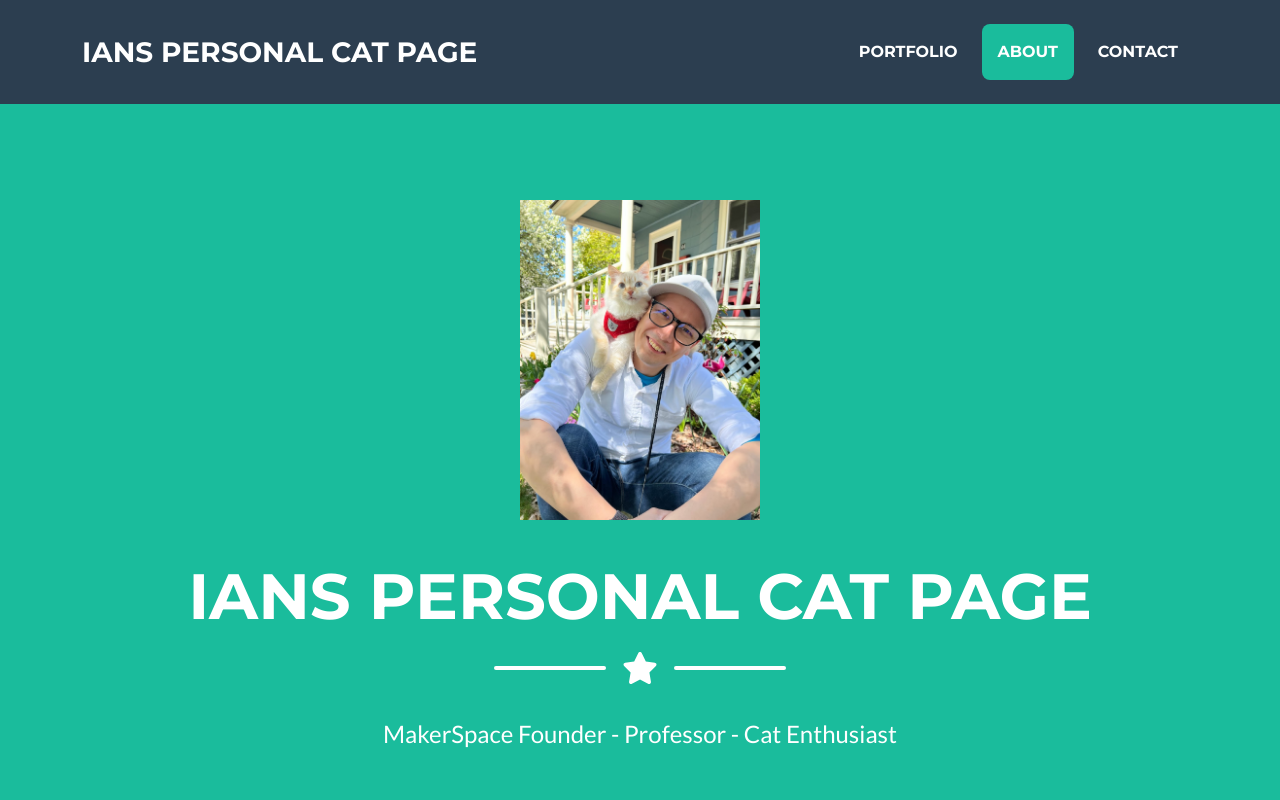
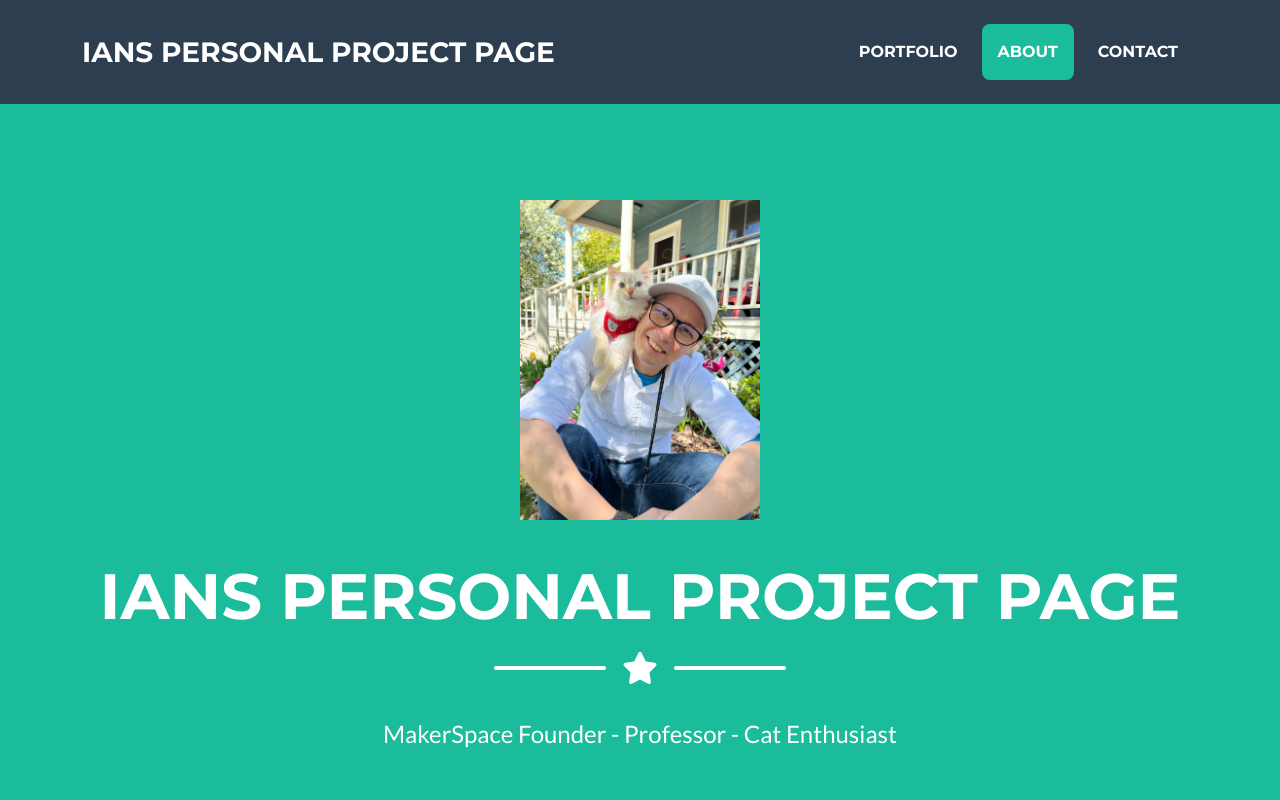
Before and after one commit to ianroy/ENGR11a-Spring2024, a plain HTML site: page index.html in a window 1280 px wide. Shown: the top 800 px of the page. Drawn offline with nearby package versions, Linux system fonts and the light colour scheme; files whose address does not match are found by name.

Commit message:
Add files via upload
Changed Page Name

```diff
--- a/index.html
+++ b/index.html
@@ -20,7 +20,7 @@
         <!-- Navigation-->
         <nav class="navbar navbar-expand-lg bg-secondary text-uppercase fixed-top" id="mainNav">
             <div class="container">
-                <a class="navbar-brand" href="#page-top">Ians Personal Cat Page</a>
+                <a class="navbar-brand" href="#page-top">Ians Personal Project Page</a>
                 <button class="navbar-toggler text-uppercase font-weight-bold bg-primary text-white rounded" type="button" data-bs-toggle="collapse" data-bs-target="#navbarResponsive" aria-controls="navbarResponsive" aria-expanded="false" aria-label="Toggle navigation">
                     Menu
                     <i class="fas fa-bars"></i>
@@ -40,7 +40,7 @@
                 <!-- Masthead Avatar Image - (IAN WITH SHUMAI)-->
                 <img class="masthead-avatar mb-5" src="assets/images/IanRoy-Profile.jpg" alt="..." />
                 <!-- Masthead Heading-->
-                <h1 class="masthead-heading text-uppercase mb-0">Ians Personal Cat Page</h1>
+                <h1 class="masthead-heading text-uppercase mb-0">Ians Personal Project Page</h1>
                 <!-- Icon Divider-->
                 <div class="divider-custom divider-light">
                     <div class="divider-custom-line"></div>
```
